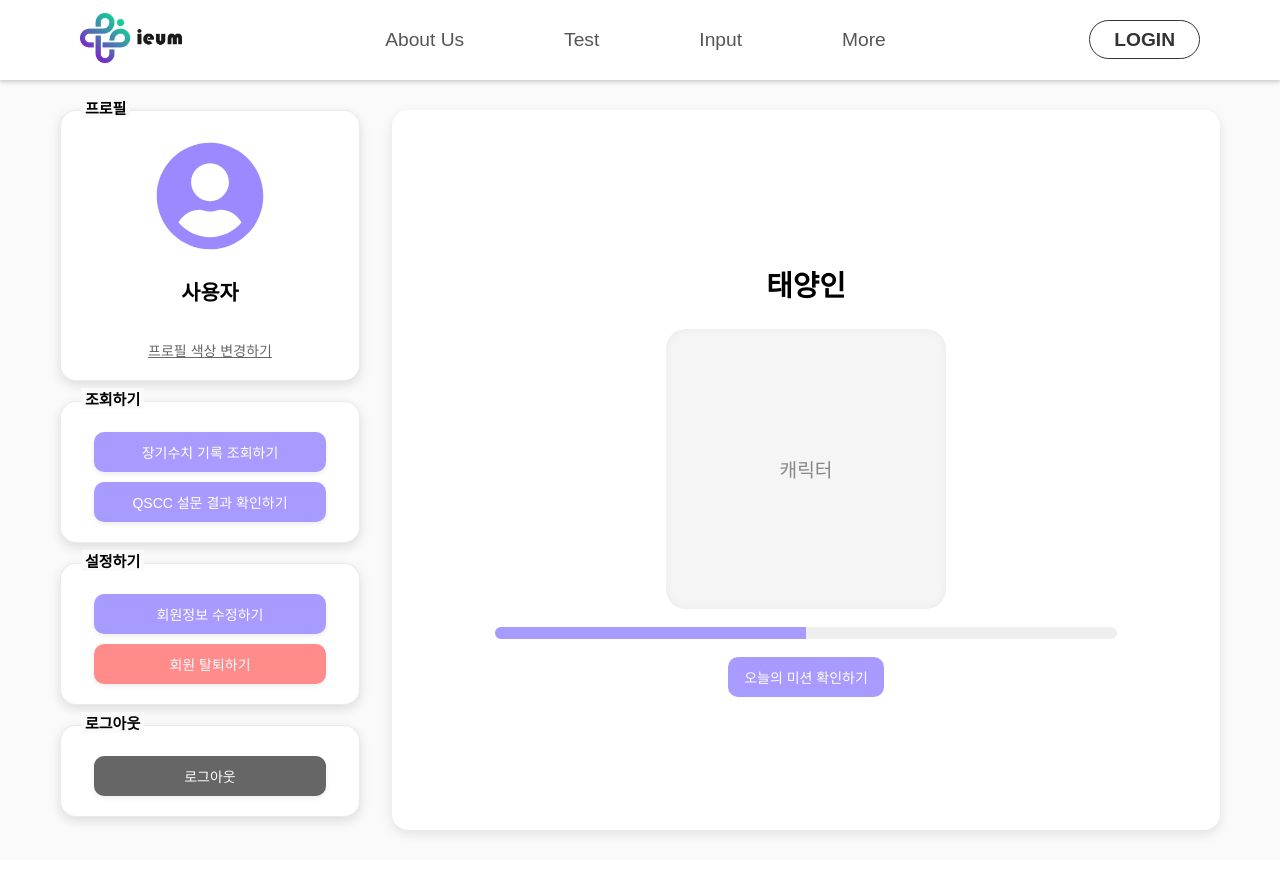
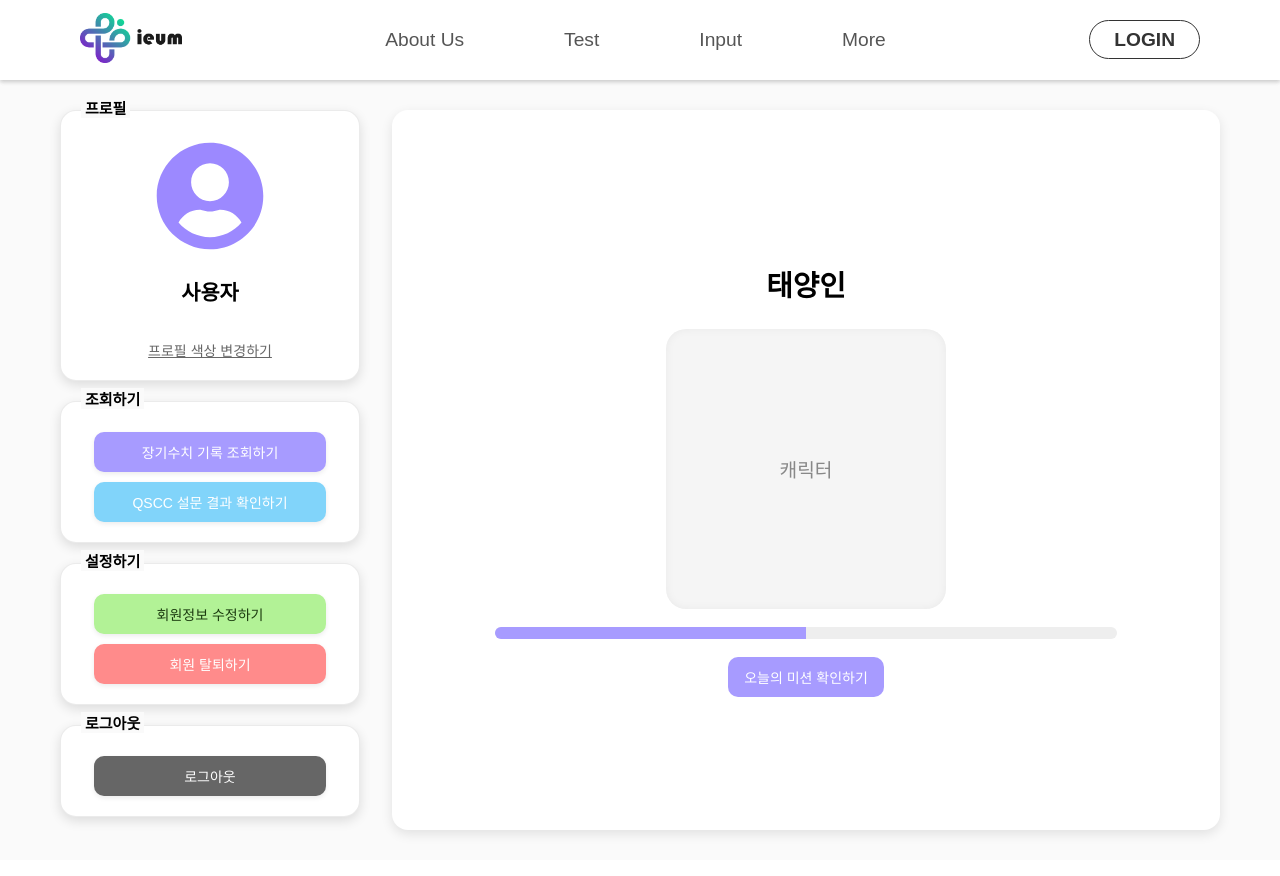
Before and after one commit to hoho715-park/frontend, a React (Vite) app: page /mypage in a window 1280 px wide. Shown: the top 876 px of the page. Built offline with nearby package versions, Linux system fonts and the light colour scheme.

Commit message:
style: 마이페이지 버튼 색상별 구분 및 hover 효과 추가

```diff
--- a/src/pages/MyPage.css
+++ b/src/pages/MyPage.css
@@ -2,7 +2,6 @@
 /* 📄 MyPage 전용 스타일 전체 코드 */
 /* ============================= */
 
-/* ===== 레이아웃 ===== */
 .mypage-container {
   display: flex;
   align-items: stretch;
@@ -13,7 +12,6 @@
   margin-top: 80px;
 }
 
-/* ===== Sidebar ===== */
 .mypage-sidebar {
   width: 300px;
   display: flex;
@@ -22,7 +20,6 @@
   height: 100%;
 }
 
-/* ===== 섹션 공통 ===== */
 .mypage-section {
   position: relative;
   background: white;
@@ -36,7 +33,6 @@
   gap: 10px;
 }
 
-/* ===== 섹션 제목 ===== */
 .mypage-section-title {
   position: absolute;
   top: -14px;
@@ -45,10 +41,9 @@
   font-weight: bold;
   font-size: 15px;
   padding: 0 4px;
-  background: #fafafa; /* 배경 통일 */
+  background: #fafafa;
 }
 
-/* ===== 프로필 카드 ===== */
 .mypage-profile-card {
   text-align: center;
   display: flex;
@@ -58,20 +53,17 @@
   gap: 8px;
 }
 
-/* ✅ 프로필 아이콘 (FaUserCircle) */
 .mypage-profile-icon {
   transition: color 0.3s ease;
   width: 110px;
   height: 110px;
 }
 
-/* 사용자 이름 */
 .mypage-username {
   font-size: 1.3rem;
   font-weight: bold;
 }
 
-/* ✅ 프로필 색상 변경 텍스트 */
 .mypage-change-profile {
   color: #666;
   font-size: 14px;
@@ -80,14 +72,12 @@
   text-decoration: underline;
   transition: 0.2s;
 }
-
 .mypage-change-profile:hover {
   color: #8f83ff;
 }
 
 /* ===== 버튼 공통 ===== */
 .mypage-btn {
-  background-color: #a79bff;
   color: white;
   border: none;
   border-radius: 10px;
@@ -99,31 +89,49 @@
   width: 90%;
 }
 
-.mypage-btn:hover {
+/* ✅ 버튼별 색상 구분 */
+.mypage-btn:nth-of-type(1) {
+  background-color: #a79bff;
+}
+.mypage-btn:nth-of-type(1):hover {
   background-color: #8f83ff;
+}
+
+.mypage-btn:nth-of-type(2) {
+  background-color: #81d4fa;
+}
+.mypage-btn:nth-of-type(2):hover {
+  background-color: #4fc3f7;
+}
+
+/* ✅ 회원정보 수정 전용 클래스 */
+.mypage-btn.edit {
+  background-color: #b2f296; /* 연두색 */
+  color: #1b3a0f;
+}
+.mypage-btn.edit:hover {
+  background-color: #9ae47e;
+  color: white;
 }
 
 /* 탈퇴 버튼 */
 .mypage-btn.delete {
   background-color: #ff8b8b;
 }
-
 .mypage-btn.delete:hover {
   background-color: #ff7070;
 }
 
-/* ✅ 로그아웃 버튼 (회색 복원) */
+/* 로그아웃 버튼 */
 .mypage-btn.logout {
   background-color: #666;
   color: #fff;
   width: 90%;
 }
-
 .mypage-btn.logout:hover {
   background-color: #4b4b4b;
 }
 
-/* ===== 메인 콘텐츠 ===== */
 .mypage-main {
   flex: 1;
   background: white;
@@ -135,7 +143,6 @@
   justify-content: center;
 }
 
-/* 체질 제목 */
 .mypage-bodytype-title {
   text-align: center;
   font-size: 1.8rem;
@@ -144,7 +151,6 @@
   margin-bottom: 25px;
 }
 
-/* 캐릭터 영역 */
 .mypage-character-box {
   display: flex;
   flex-direction: column;
@@ -152,7 +158,6 @@
   gap: 18px;
 }
 
-/* 캐릭터 박스 */
 .mypage-character-placeholder {
   width: 280px;
   height: 280px;
@@ -164,13 +169,11 @@
   box-shadow: inset 0 0 10px rgba(0, 0, 0, 0.05);
 }
 
-/* 캐릭터 라벨 */
 .mypage-character-label {
   font-size: 1.2rem;
   color: #888;
 }
 
-/* 게이지 바 */
 .mypage-gauge-bar {
   width: 80%;
   height: 12px;
@@ -178,7 +181,6 @@
   border-radius: 10px;
   overflow: hidden;
 }
-
 .mypage-gauge-fill {
   width: 50%;
   height: 100%;
@@ -186,7 +188,6 @@
   transition: width 0.3s ease-in-out;
 }
 
-/* 오늘의 미션 버튼 */
 .mypage-mission-btn {
   background-color: #a79bff;
   color: white;
@@ -197,7 +198,6 @@
   cursor: pointer;
   transition: 0.2s;
 }
-
 .mypage-mission-btn:hover {
   background-color: #8f83ff;
 }
--- a/src/pages/MyPage.jsx
+++ b/src/pages/MyPage.jsx
@@ -2,26 +2,21 @@ import React, { useState, useEffect } from "react";
 import Header from "../components/Header.jsx";
 import { useNavigate } from "react-router-dom";
 import { FaUserCircle } from "react-icons/fa";
-import CalendarModal from "../components/CalendarModal.jsx"; // ✅ 추가
+import CalendarModal from "../components/CalendarModal.jsx";
 import "./MyPage.css";
 
 const MyPage = () => {
   const navigate = useNavigate();
 
-  // ✅ 사용자 정보 불러오기
   const username = localStorage.getItem("username") || "사용자";
   const bodyType = localStorage.getItem("bodyType") || "태양인";
   const userId = localStorage.getItem("userId") || null;
 
-  // ✅ 프로필 색상 상태
   const [iconColor, setIconColor] = useState(
     localStorage.getItem("profileColor") || "#9c89ff"
   );
-
-  // ✅ 모달 상태
   const [isCalendarOpen, setIsCalendarOpen] = useState(false);
 
-  // ✅ 로그아웃 기능
   const handleLogout = () => {
     if (window.confirm("로그아웃 하시겠습니까?")) {
       localStorage.clear();
@@ -30,28 +25,20 @@ const MyPage = () => {
     }
   };
 
-  // ✅ 색상 변경 핸들러
   const handleColorChange = (e) => {
     const newColor = e.target.value;
     setIconColor(newColor);
     localStorage.setItem("profileColor", newColor);
-
-    // ✅ Header에 실시간 반영
     window.dispatchEvent(
-      new StorageEvent("storage", {
-        key: "profileColor",
-        newValue: newColor,
-      })
+      new StorageEvent("storage", { key: "profileColor", newValue: newColor })
     );
   };
 
-  // ✅ 새로고침 시 localStorage에서 색상 복원
   useEffect(() => {
     const savedColor = localStorage.getItem("profileColor");
     if (savedColor) setIconColor(savedColor);
   }, []);
 
-  // ✅ 장기 수치 조회 버튼 클릭 시
   const handleOpenCalendar = () => {
     if (!userId) {
       alert("로그인이 필요한 서비스입니다.");
@@ -65,9 +52,7 @@ const MyPage = () => {
     <>
       <Header />
       <div className="mypage-container">
-        {/* ===== 왼쪽 사이드바 ===== */}
         <div className="mypage-sidebar">
-          {/* 프로필 카드 */}
           <div className="mypage-section">
             <div className="mypage-section-title">프로필</div>
             <div className="mypage-profile-card">
@@ -77,8 +62,6 @@ const MyPage = () => {
                 size={110}
               />
               <h2 className="mypage-username">{username}</h2>
-
-              {/* ✅ 색상 변경 버튼 */}
               <label className="mypage-change-profile">
                 프로필 색상 변경하기
                 <input
@@ -91,26 +74,20 @@ const MyPage = () => {
             </div>
           </div>
 
-          {/* 조회하기 섹션 */}
           <div className="mypage-section">
             <div className="mypage-section-title">조회하기</div>
-            <button
-              className="mypage-btn"
-              onClick={handleOpenCalendar} // ✅ 클릭 시 캘린더 모달 열기
-            >
+            <button className="mypage-btn" onClick={handleOpenCalendar}>
               장기수치 기록 조회하기
             </button>
             <button className="mypage-btn">QSCC 설문 결과 확인하기</button>
           </div>
 
-          {/* 설정하기 섹션 */}
           <div className="mypage-section">
             <div className="mypage-section-title">설정하기</div>
-            <button className="mypage-btn">회원정보 수정하기</button>
+            <button className="mypage-btn edit">회원정보 수정하기</button>
             <button className="mypage-btn delete">회원 탈퇴하기</button>
           </div>
 
-          {/* 로그아웃 섹션 */}
           <div className="mypage-section">
             <div className="mypage-section-title">로그아웃</div>
             <button className="mypage-btn logout" onClick={handleLogout}>
@@ -119,7 +96,6 @@ const MyPage = () => {
           </div>
         </div>
 
-        {/* ===== 오른쪽 콘텐츠 영역 ===== */}
         <div className="mypage-main">
           <h1 className="mypage-bodytype-title">{bodyType}</h1>
 
@@ -135,7 +111,6 @@ const MyPage = () => {
         </div>
       </div>
 
-      {/* ✅ 캘린더 모달 표시 */}
       {isCalendarOpen && (
         <CalendarModal
           onClose={() => setIsCalendarOpen(false)}
```
